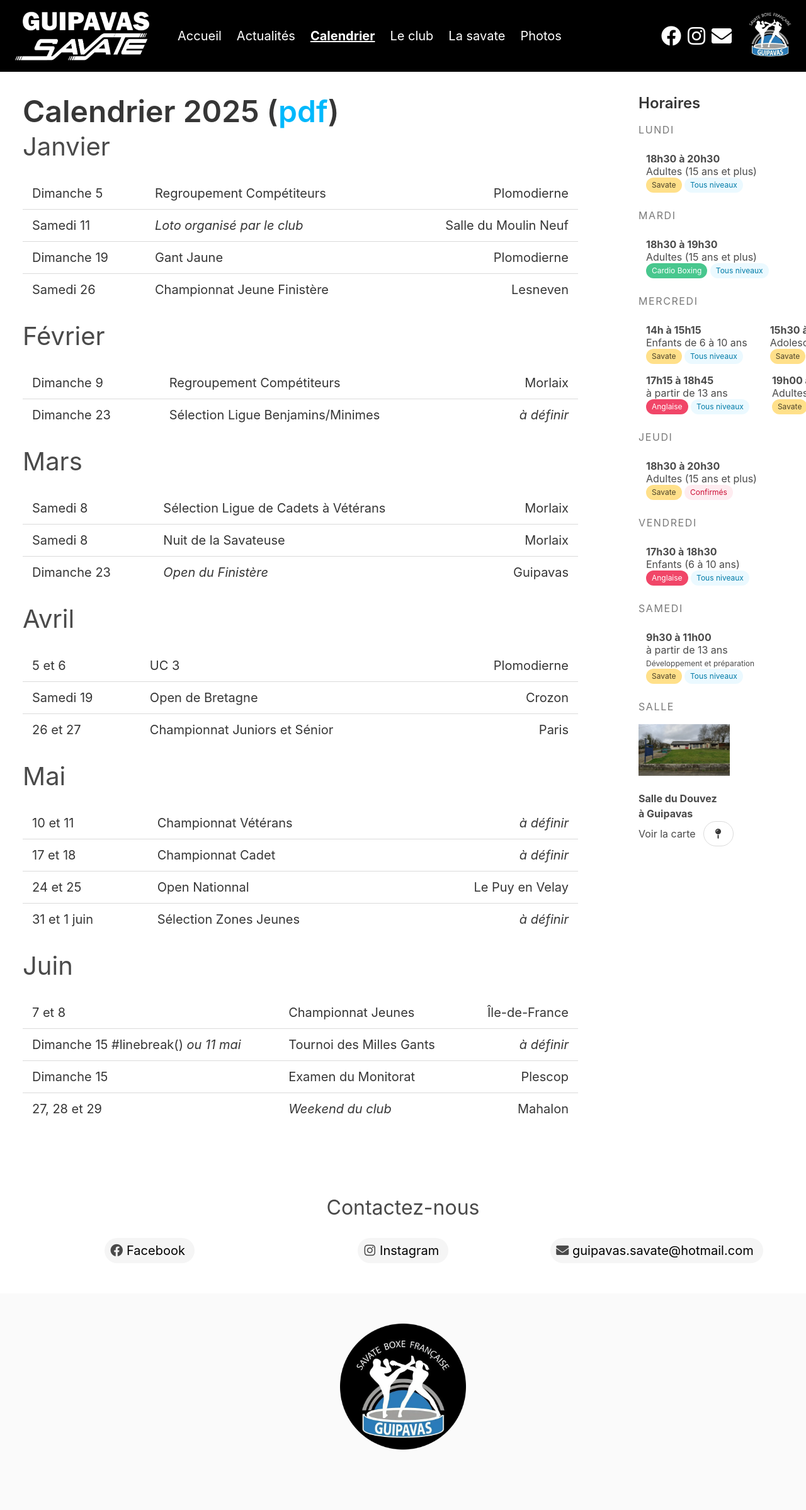
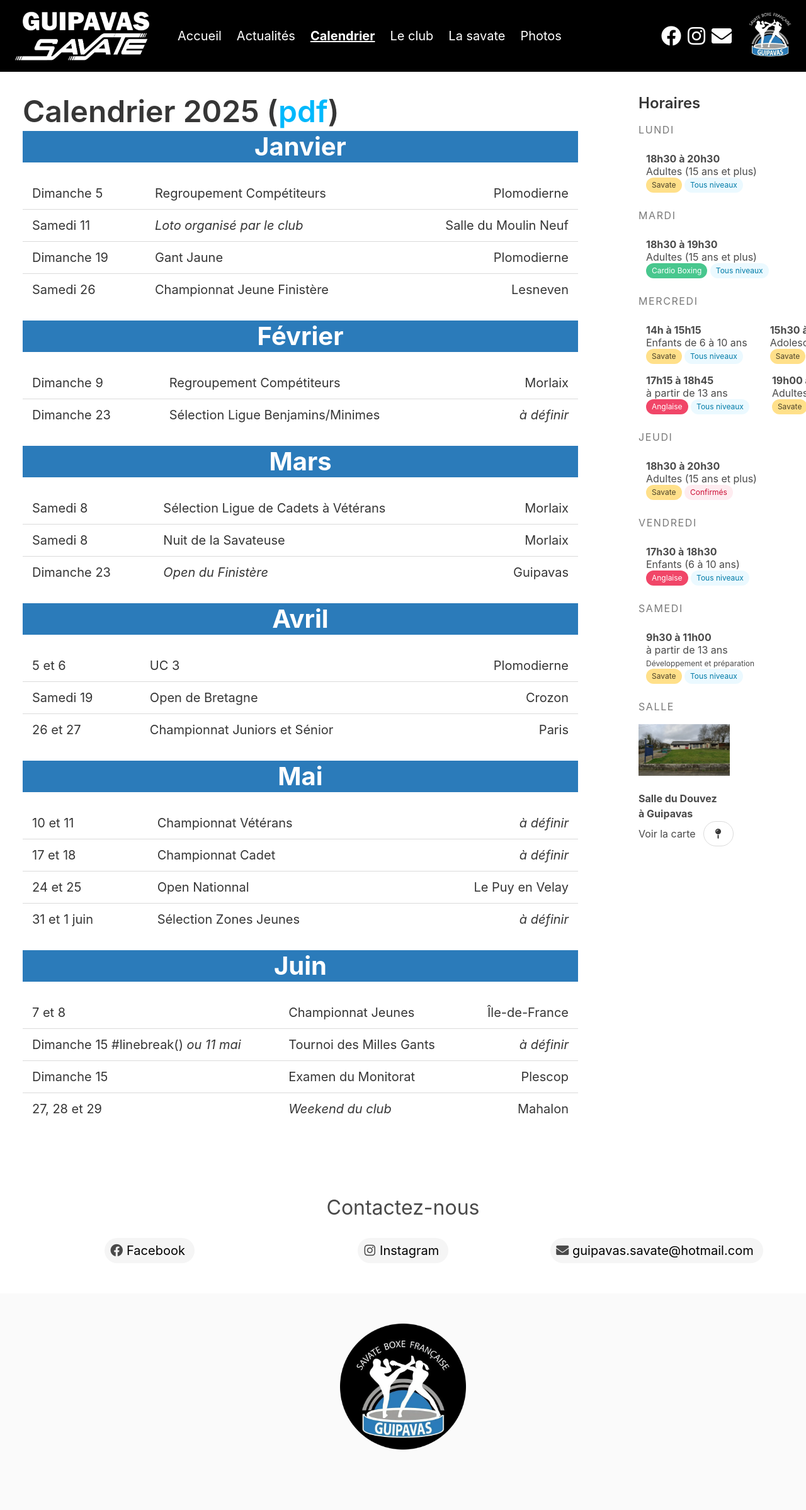
Before and after one commit to guipavas-savate/guipavas-savate.github.io, a Jekyll site: the page built from calendrier.html, in a window 1280 px wide. Shown: the whole page at 63% size. Built offline with Jekyll 4.4.1, drawn with Linux system fonts in a browser that asks for light colours; nearby versions of some CDN libraries.

Commit message:
Titre en couleur

```diff
--- a/calendrier.html
+++ b/calendrier.html
@@ -12,7 +12,7 @@
 </h1>
 
 {% for month in site.data.calendar.months %}
-<h2 class="subtitle is-2 is-primary">{{ month.title }}</h2>
+<h2 id="{{ month.title | slugify }}" class="subtitle is-2 has-text-centered has-text-weight-bold has-text-white has-background-info-dark">{{ month.title }}</h2>
 
 <table class="table is-fullwidth">
 {% for event in month.events %}
```
